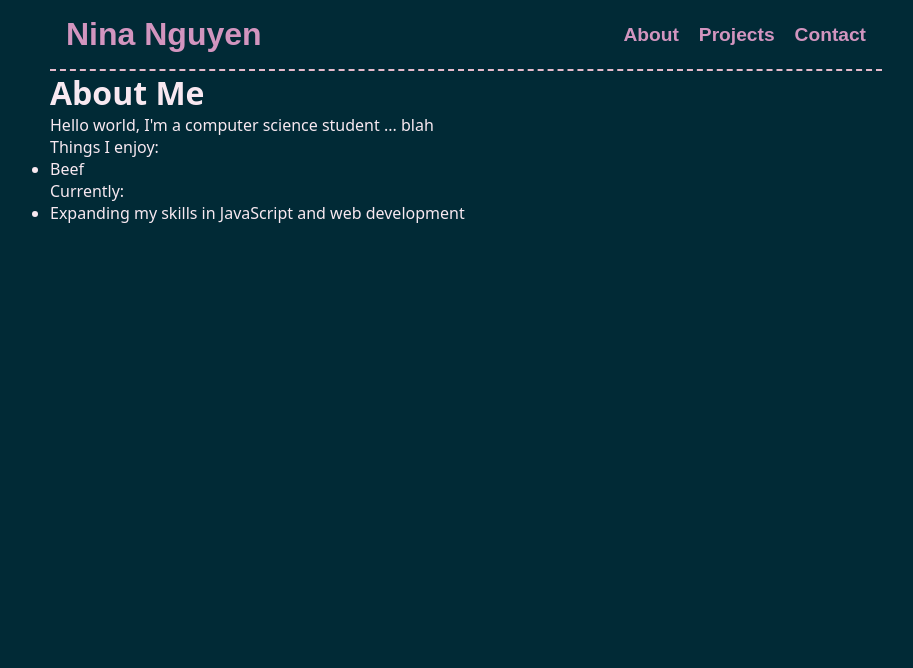
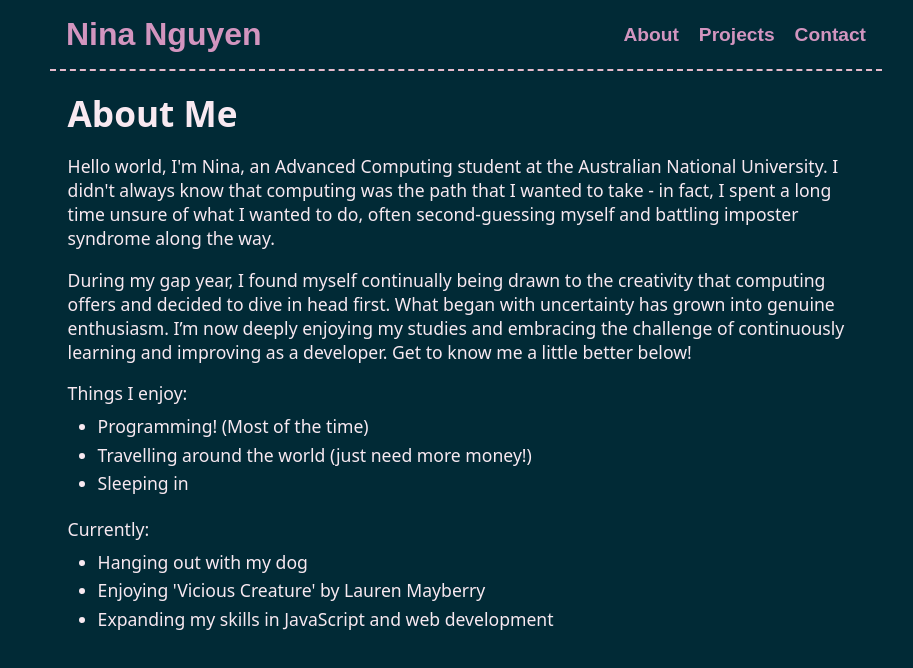
Before and after one commit to NinaVsWorld/restaurant-page, a website built with webpack: page src/index.html in a window 1280 px wide. Both pictures are taken after a click on the button "About". Shown: the whole page, without its empty margins (174-1087 px from the left). Built offline with nearby package versions, Linux system fonts and the light colour scheme.

Commit message:
Complete styling about page

```diff
--- a/src/about.js
+++ b/src/about.js
@@ -1,19 +1,32 @@
 export function aboutTab() {
     const container = document.createElement("div");
-    container.classList.add("container");
+    container.classList.add("about-container");
+    const text = document.createElement("div");
+    text.classList.add("inner-container");
 
     const aboutMe = document.createElement("h1");
     aboutMe.textContent = "About Me";
 
-    const bio = createPara("Hello world, I'm a computer science student ... blah");
+    const bio1 = createPara(`Hello world, I'm Nina, an Advanced Computing student
+        at the Australian National University. I didn't always know that computing was the path
+        that I wanted to take - in fact, I spent a long time unsure of what I wanted to do,
+        often second-guessing myself and battling imposter syndrome along the way.`);
+    const bio2 = createPara(`During my gap year, I found myself continually being drawn to the creativity that
+        computing offers and decided to dive in head first. What began with uncertainty has grown into
+        genuine enthusiasm. I’m now deeply enjoying my studies and embracing the challenge of continuously
+        learning and improving as a developer. Get to know me a little better below!`);
 
     // Likes list
     const likesSection = document.createElement("div");
     likesSection.classList.add("likes");
     const likes = createPara("Things I enjoy:");
     const likesList = document.createElement("ul");
-    const likeItem1 = createItem("Beef");
+    const likeItem1 = createItem("Programming! (Most of the time)");
+    const likeItem2 = createItem("Travelling around the world (just need more money!)");
+    const likeItem3 = createItem("Sleeping in");
     likesList.appendChild(likeItem1);
+    likesList.appendChild(likeItem2);
+    likesList.appendChild(likeItem3);
     likesSection.appendChild(likes);
     likesSection.appendChild(likesList);
 
@@ -22,15 +35,21 @@ export function aboutTab() {
     currentlySection.classList.add("currently");
     const currently = createPara("Currently:");
     const currentlyList = document.createElement("ul");
-    const currentItem1 = createItem("Expanding my skills in JavaScript and web development");
+    const currentItem1 = createItem("Hanging out with my dog");
+    const currentItem2 = createItem("Enjoying 'Vicious Creature' by Lauren Mayberry");
+    const currentItem3 = createItem("Expanding my skills in JavaScript and web development");
     currentlyList.appendChild(currentItem1);
+    currentlyList.appendChild(currentItem2);
+    currentlyList.appendChild(currentItem3);
     currentlySection.appendChild(currently);
     currentlySection.appendChild(currentlyList);
 
     container.appendChild(aboutMe);
-    container.appendChild(bio);
-    container.appendChild(likesSection);
-    container.appendChild(currentlySection);
+    text.appendChild(bio1);
+    text.appendChild(bio2);
+    text.appendChild(likesSection);
+    text.appendChild(currentlySection);
+    container.appendChild(text);
     return container;
 }
 
--- a/src/style.css
+++ b/src/style.css
@@ -7,7 +7,6 @@ body {
     --background-colour: #012a36;
     --primary-text-colour: #F8E9F1;
     --link-colour: #d295bf;
-    --secondary-text-colour: #A0A0A0;
     --border-colour: #e6bccd;
 
     display: flex;
@@ -26,6 +25,8 @@ body {
 /* Nav bar */
 nav {
     display: flex;
+    flex-wrap: wrap;
+    row-gap: 20px;
     align-items: center;
     padding: 1em;
 }
@@ -53,6 +54,7 @@ button:hover {
 
 .tabs {
     display: flex;
+    flex-wrap: wrap;
     gap: 20px;
 }
 
@@ -61,9 +63,11 @@ button:hover {
 }
 
 /* Contacts */
-.contacts {
+.contacts,
+.about-container {
     padding: 1em;
     color: var(--primary-text-colour);
+    font-size: 1.1rem;
 }
 
 .contacts ul {
@@ -81,7 +85,6 @@ a, a:visited {
     gap: 10px;
     color: var(--link-colour);
     text-decoration: none;
-    font-size: 1.1rem;
 }
 
 div svg {
@@ -89,3 +92,21 @@ div svg {
     height: 1.4rem;
     fill: var(--link-colour);
 }
+
+/* About Me */
+.inner-container {
+    padding-top: 1em;
+    display: flex;
+    flex-direction: column;
+    gap: 1em;
+}
+
+.likes ul li,
+.currently ul li {
+    margin-left: 30px;
+    margin-bottom: 0.25em;
+}
+
+ul {
+    padding-top: 0.5em;
+}
```
